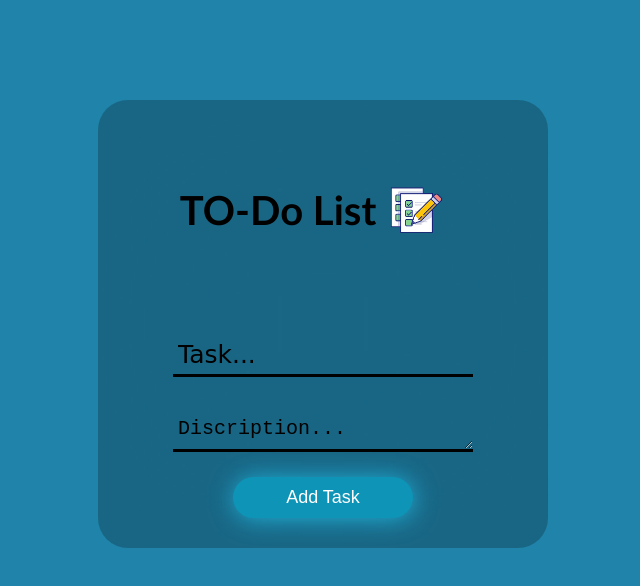
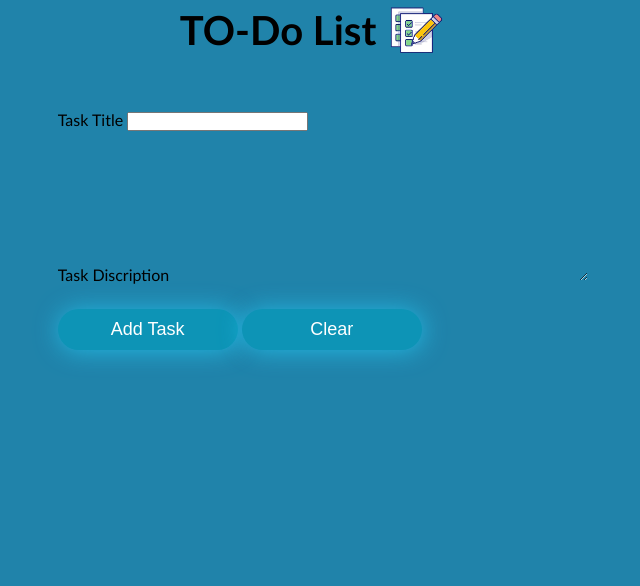
Before and after one commit to I-Iashim/To-Do-List, a plain HTML site: page index.html in a window 1280 px wide. Shown: the whole page, without its empty margins (317-957 px from the left). Drawn offline with Linux system fonts and the light colour scheme.

Commit message:
Update index.html

```diff
--- a/index.html
+++ b/index.html
@@ -1,31 +1,40 @@
 <!DOCTYPE html>
 <html lang="en">
+
 <head>
-    <meta charset="UTF-8">
-    <meta name="viewport" content="width=device-width, initial-scale=1.0">
+    <meta charset="UTF-8" />
+    <meta name="viewport" content="width=device-width, initial-scale=1.0" />
     <title>To-Do List</title>
-    <link rel="stylesheet" href="style.css">
+    <link rel="stylesheet" href="style.css" />
+</head>
 
-</head>
 <body>
-    <div class="background-div" name="form">
+    <div class="form-container">
         <div class="header">
-            <h1 class="heading">TO-Do List</h1><img src="Images/download.png" alt="" >
+            <h1 class="heading">TO-Do List</h1>
+            <img src="Images/download.png" alt="" />
         </div>
-        <div class="content">
 
-                <input type="text" placeholder="Task..." class="subject" id="task">
-                <textarea placeholder="Discription..." id="disciption" class="disciption" ></textarea>
-                <button onclick="addTask();" class="task-button">Add Task</button>
+        <form class="form">
+            <div class="form-group">
+                <label for="email">Task Title</label>
+                <input required="" name="email" id="task" type="text">
+            </div>
+            <div class="form-group">
+                <label for="textarea">Task Discription</label>
+                <textarea cols="50" rows="10" id="disciption" name="textarea"></textarea>
+            </div>
+            <div class="button-box">
 
+                <button class="form-submit-btn task-button" onclick="addTask()" id="addButton">Add Task</button>
+                <button class="task-button form-submit-btn" onclick="clearInput()">Clear</button>
+            </div>
             <ul id="taskLists">
 
             </ul>
-
-        </div>
-
+        </form>
     </div>
-
     <script src="script.js"></script>
 </body>
+
 </html>
```
